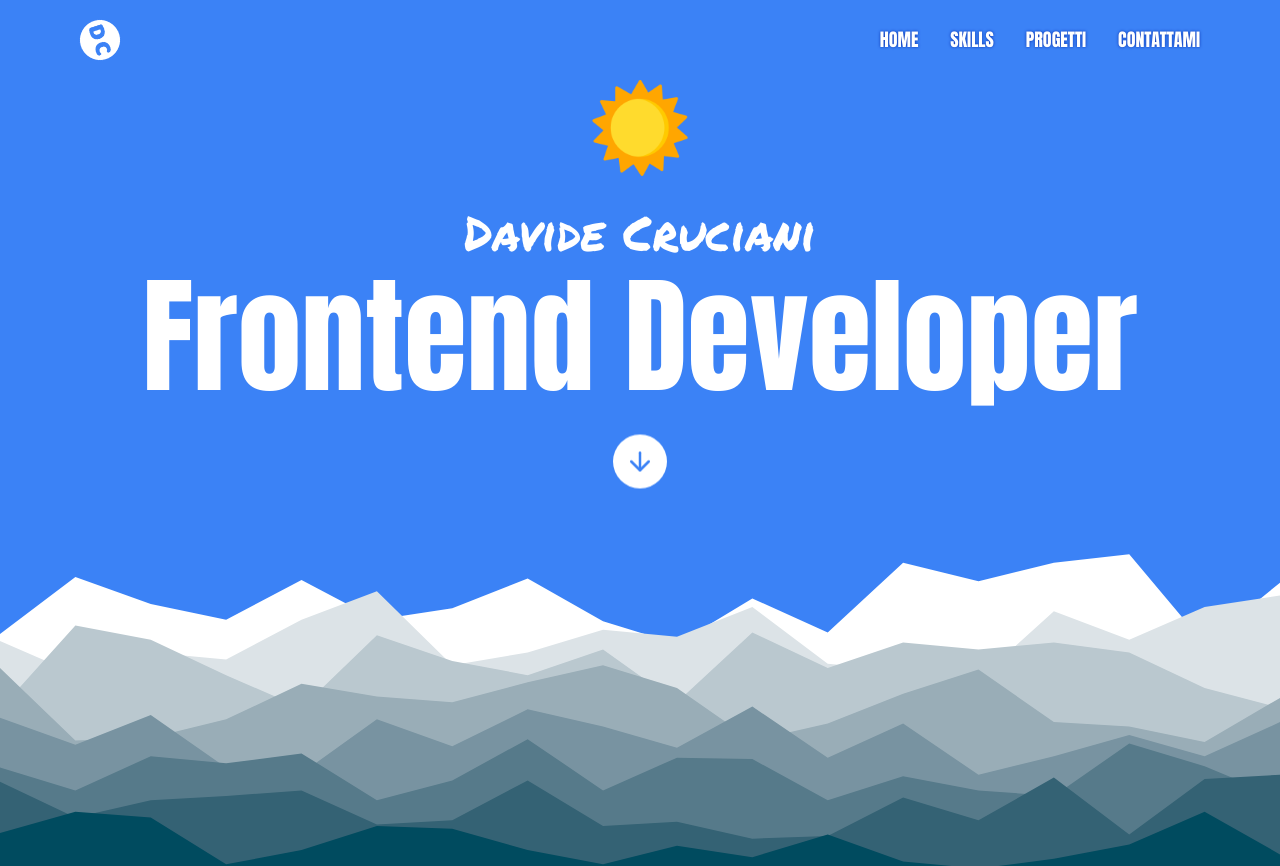
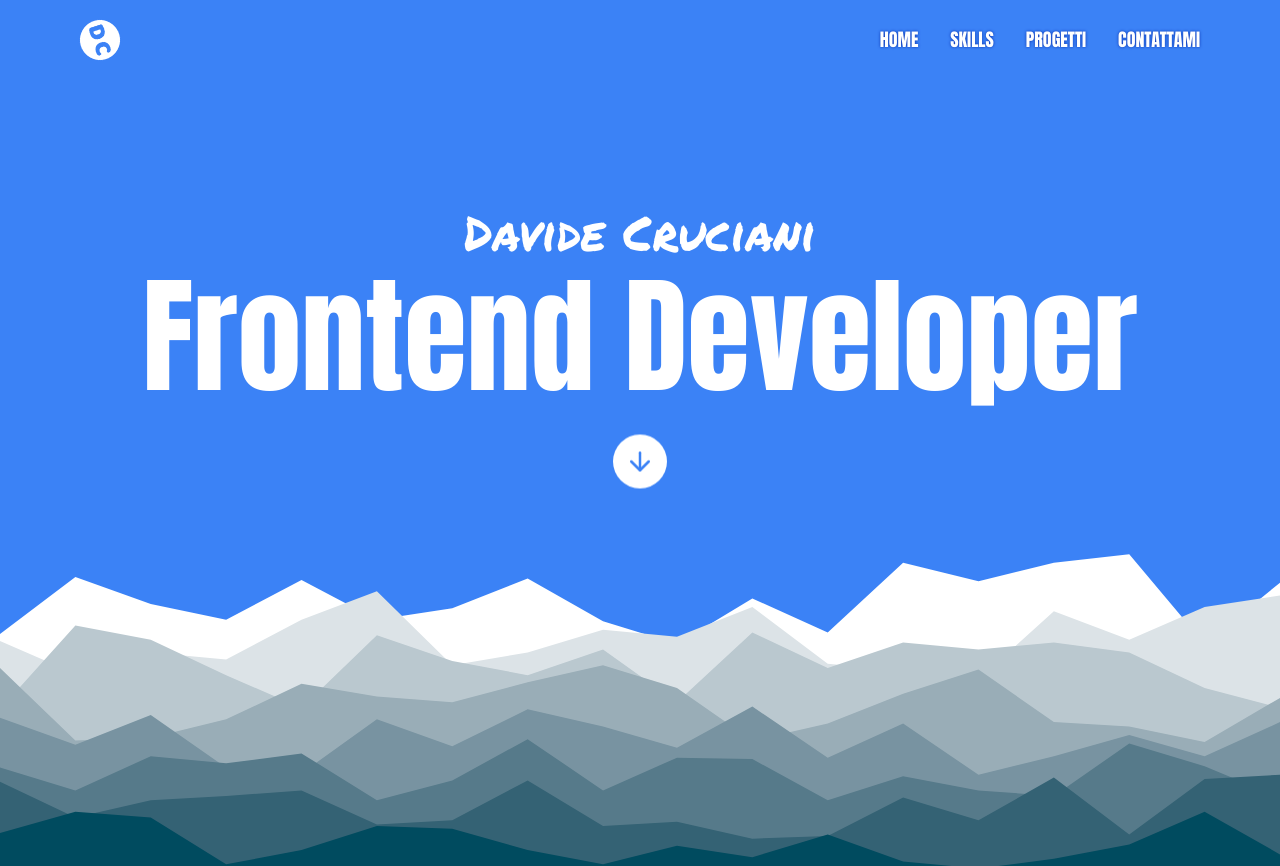
Before and after one commit to DavideCruciani/Portfolio, a React (Vite) app in the folder portfolio/: page / in a window 1280 px wide. Shown: the top 866 px of the page. Built offline with nearby package versions, Linux system fonts and the light colour scheme.

Commit message:
sun removed
sun png removed from the hero section

```diff
--- a/portfolio/src/App.jsx
+++ b/portfolio/src/App.jsx
@@ -12,14 +12,13 @@ import screenBMW from './assets/projects/Homepage-BMW.png'
 import screenFoodiebox from './assets/projects/Foodiebox.png'
 import screenSpaceTourism from './assets/projects/Space-tourism.png'
 import arrow from './assets/up-arrow.svg'
-import sun from './assets/sunny.png'
 
 
 function App() {
   return (
     <>
     <Navbar logo={logo}/>
-    <Hero sun={sun}/>
+    <Hero />
     <Skills illustrazione={illustrazione}/>
     <Progetti project1={screenBMW} project2={screenFoodiebox} project3={screenSpaceTourism} />
     <Contattami />
--- a/portfolio/src/components/Hero.jsx
+++ b/portfolio/src/components/Hero.jsx
@@ -2,9 +2,9 @@ import React from 'react'
 import {FiArrowDown} from 'react-icons/fi'
 import './Hero.css'
 
-const Hero = ({sun}) => {
+const Hero = () => {
   return (
-    <section className='hero-section bg-no-repeat bg-cover bg-bottom bg-blue-500 w-full h-screen flex relative'>
+    <section className='hero-section bg-no-repeat bg-cover bg-bottom bg-blue-500 w-full h-screen flex'>
       <div className='container mx-auto px-4 text-center'>
         <h3 className='text-white font-Marker text-2xl xs:text-4xl sm:text-5xl mt-32 mb-4'>Davide Cruciani</h3>
         <h1 className='text-white font-Anton text-6xl xs:text-8xl sm:text-9xl'>Frontend Developer</h1>
@@ -12,7 +12,6 @@ const Hero = ({sun}) => {
           <FiArrowDown size={30} color='#3B82F6'/>
         </a>
       </div>
-      <img className='w-24 h-24 absolute top-0 left-1/2 -translate-x-1/2' src={sun} alt="Sun" />
     </section>
   )
 }
```
Also changed, not shown: portfolio/src/assets/sunny.png (deleted).
